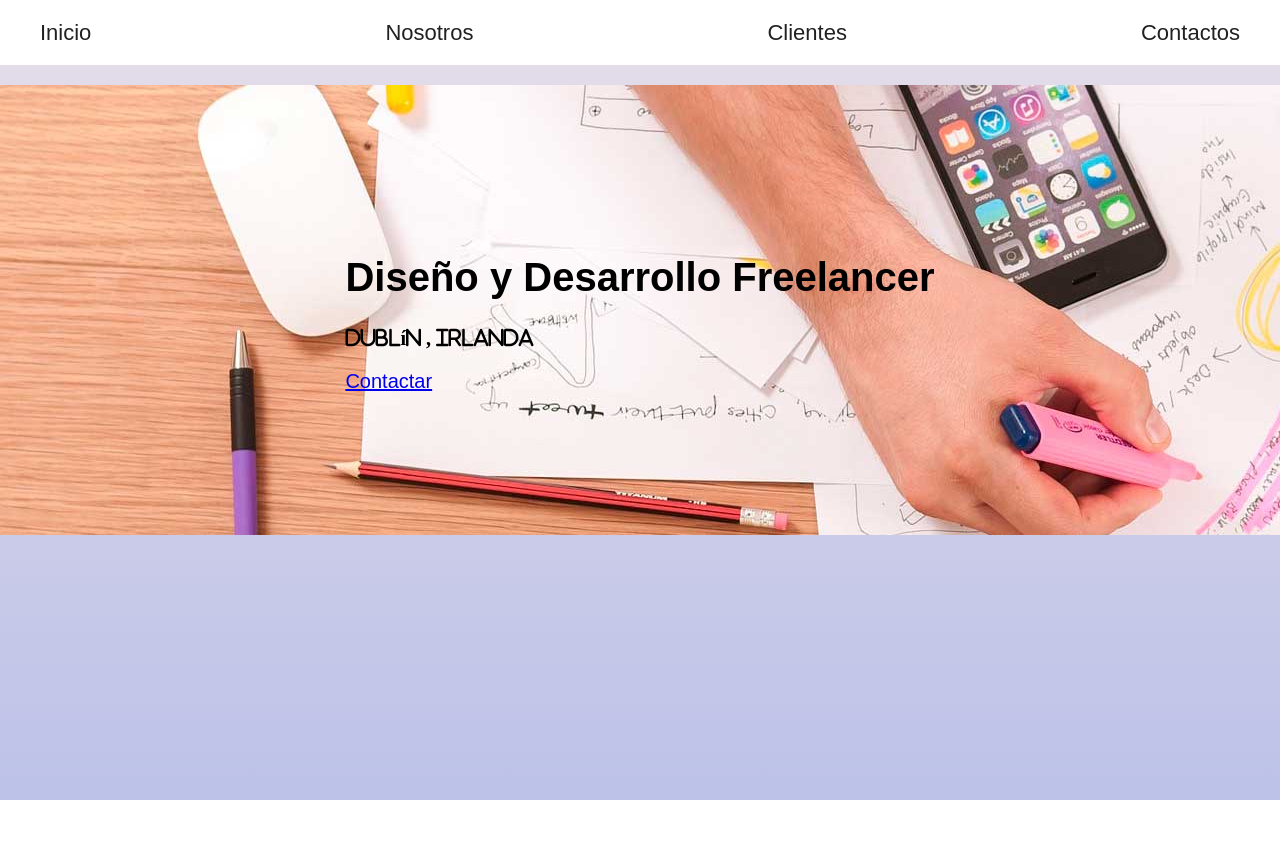
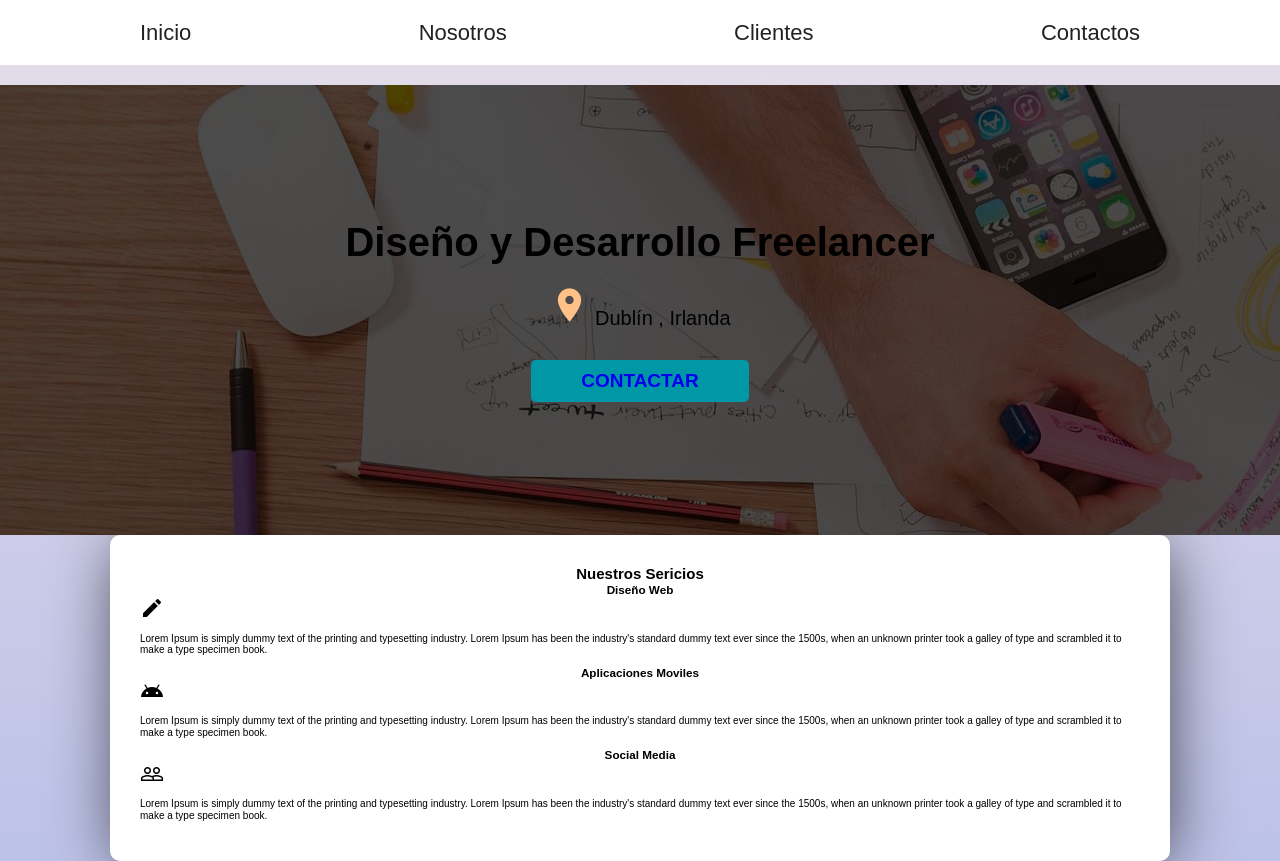
Before and after one commit to lluneta820/freelancer, a plain HTML site: page index.html in a window 1280 px wide. Before the commit the page ends 800 px from the top, so only its background shows below. Drawn offline with nearby package versions, Linux system fonts and the light colour scheme; a web font is replaced by a local one.

Commit message:
freelance2

```diff
--- a/css/style.css
+++ b/css/style.css
@@ -1,6 +1,8 @@
 :root{
   --primario:#FFC187;
+  --secundario: #0097A7;
   --oscuro: #212121;
+  --anchopantalla: 1000px
 
 }
 
@@ -18,11 +20,19 @@ body{
    background-image: linear-gradient(to top, #bdc2e8 0%, #bdc2e8 1%, #e6dee9 100%);
    font-size: 1.6%rem;
 }
+h1,h2,h3{
+  margin: 0;
+
+}
+h2,h3{
+  text-align: center;
+}
+
 .site-header{
   background-color: white;
 }
 .site-header nav{
-  max-width: 1200px;
+  max-width: var(--anchopantalla);
   margin:  0 auto;
   padding: 2rem 0;
   display: flex;
@@ -53,6 +63,7 @@ body{
     margin-bottom: 0;
 
   }
+}
 
 .hero {
   height: 45rem;
@@ -61,12 +72,12 @@ body{
   display: flex;
   justify-content: center;
   align-items: center;
-  flex-direction: column;
+  flex-direction: center;
   font-size: 2rem;
 }
 .hero::after {
   content: '';
-  background-color: rgba(0,0,0 .7);
+  background-color: rgba(0,0,0,.7);
   position: absolute;
   top: 0;
   left: 0;
@@ -74,8 +85,44 @@ body{
   bottom: 0;
 }
 .contenedor-hero{
+  color:black;
+  position: relative;
+  z-index: 1;
+  text-align: center;
 
 }
-.contenedor-hero {
+.contenedor-hero  i {
+  font-size: 4rem;
+  color: var(--primario);
 
 }
+.boton{
+  background-color: var(--secundario);
+  padding: 1rem 5rem;
+  display: inline-block;
+  margin-top: 1rem;
+  text-decoration: none;
+  text-transform: uppercase;
+  font-weight: 700;
+  font-size: 1.9rem;
+  border-radius:.5rem;
+
+
+
+
+}
+
+.contenedor  {
+  max-width: var(--anchopantalla);
+  margin: 0 auto;
+  background-color: white;
+  padding: 3rem;
+  border-radius: 1em;
+  -webkit-box-shadow: 3px 7px 66px -6px rgba(0,0,0,0.7);
+  -moz-box-shadow: 3px 7px 66px -6px rgba(0,0,0,0.7);
+   box-shadow: 3px 7px 66px -6px rgba(0,0,0,0.7);
+}
+
+.servicios{
+  margin-top:
+}
--- a/index.html
+++ b/index.html
@@ -7,8 +7,9 @@
     <title>Freelancer</title>
     <link href="https://cdn.jsdelivr.net/npm/normalize.css@8.0.1/normalize.css" rel="stylesheet">
     <link href="https://fonts.googleapis.com/css?family=Hind:400,700|Mukta|Muli|Oxygen:700& display=swap" rel="stylesheet">
+    <link href="https://fonts.googleapis.com/icon?family=Material+Icons" rel="stylesheet">
 
-    <script src="https://kit.fontawesome.com/b7602950c5.js"></script>
+    <!-- script src="https://kit.fontawesome.com/b7602950c5.js"></script -->
     <link rel="stylesheet" href="css/style.css">
 </head>
 <body>
@@ -27,11 +28,52 @@
   <div class="hero">
     <div class="contenedor-hero">
       <h1>Diseño y Desarrollo Freelancer</h1>
-      <p><i class="fas fa-map-marker-smile"> Dublín , Irlanda</i> </p>
+
+      <p><i class="material-icons">place</i> Dublín , Irlanda </p>
       <a href="#" class="boton">Contactar</a>
     </div>
   </div>
 
+  <main class="contenedor">
+    <h2>Nuestros Sericios</h2>
+    <div class="contenedor-servicios">
+      <div class="Servicios">
+        <h3>Diseño Web </h3>
+        <div class="iconos">
+          <i class="material-icons">create</i>
+        </div>
+        <p>Lorem Ipsum is simply dummy text of the printing and
+          typesetting industry. Lorem Ipsum has been the industry's
+          standard dummy text ever since the 1500s, when an
+          unknown printer took a galley of type and scrambled it to make a type specimen book.
+           </p>
+        </div>
+        <div class="Servicios">
+          <h3>Aplicaciones Moviles </h3>
+          <div class="iconos">
+            <i class="material-icons">android</i>
+          </div>
+          <p>Lorem Ipsum is simply dummy text of the printing and
+            typesetting industry. Lorem Ipsum has been the industry's
+            standard dummy text ever since the 1500s, when an
+            unknown printer took a galley of type and scrambled it to make a type specimen book.
+          </p>
+          </div>
+          <div class="Servicios">
+            <h3>Social Media </h3>
+            <div class="iconos">
+              <i class="material-icons">people_outline</i>
+            </div>
+            <p>Lorem Ipsum is simply dummy text of the printing and
+              typesetting industry. Lorem Ipsum has been the industry's
+              standard dummy text ever since the 1500s, when an
+              unknown printer took a galley of type and scrambled it to make a type specimen book.
+              </p>
+            </div>
+
+      </div>
+    </main>
+
 
 </body>
 </html>
```
